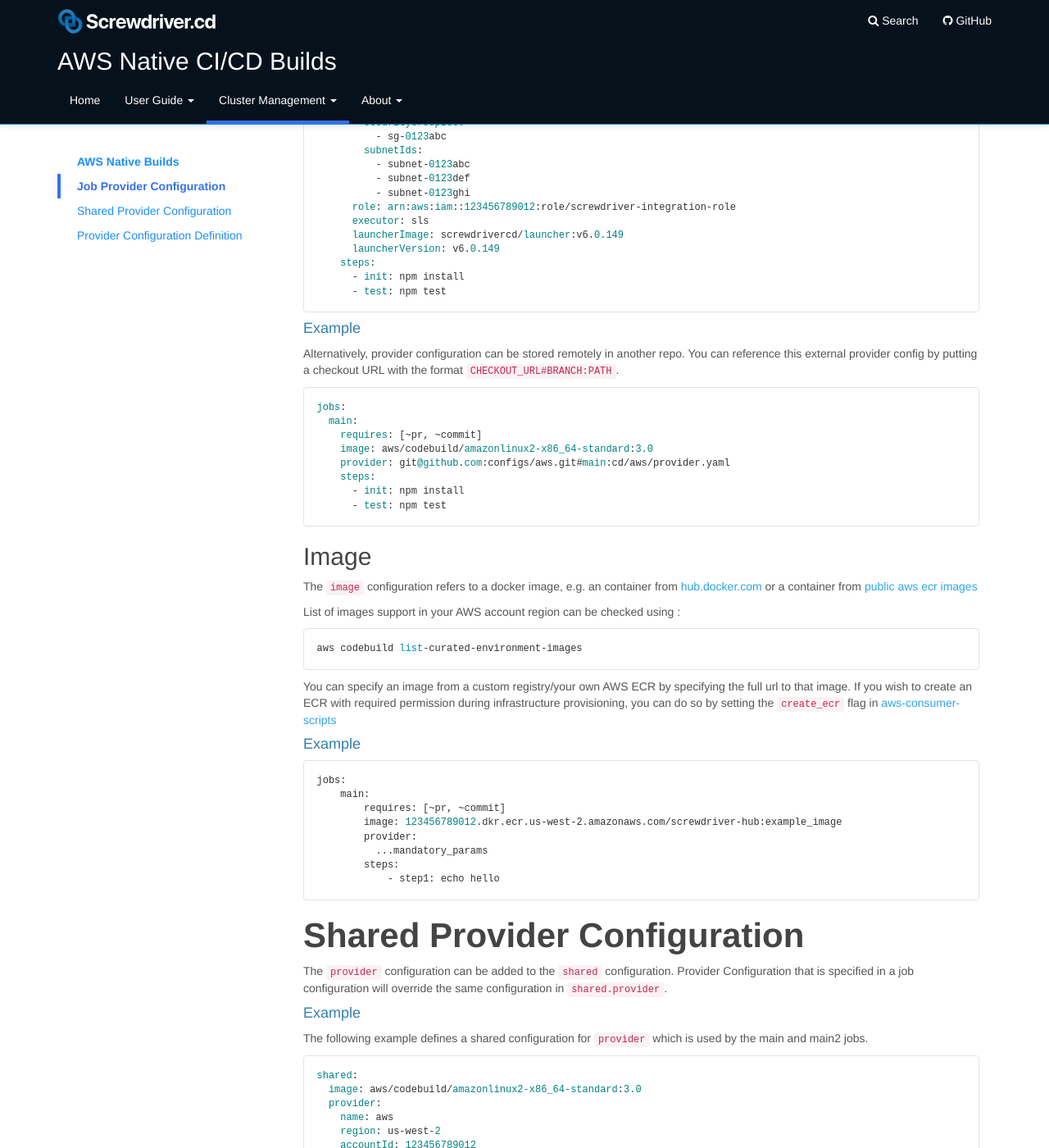
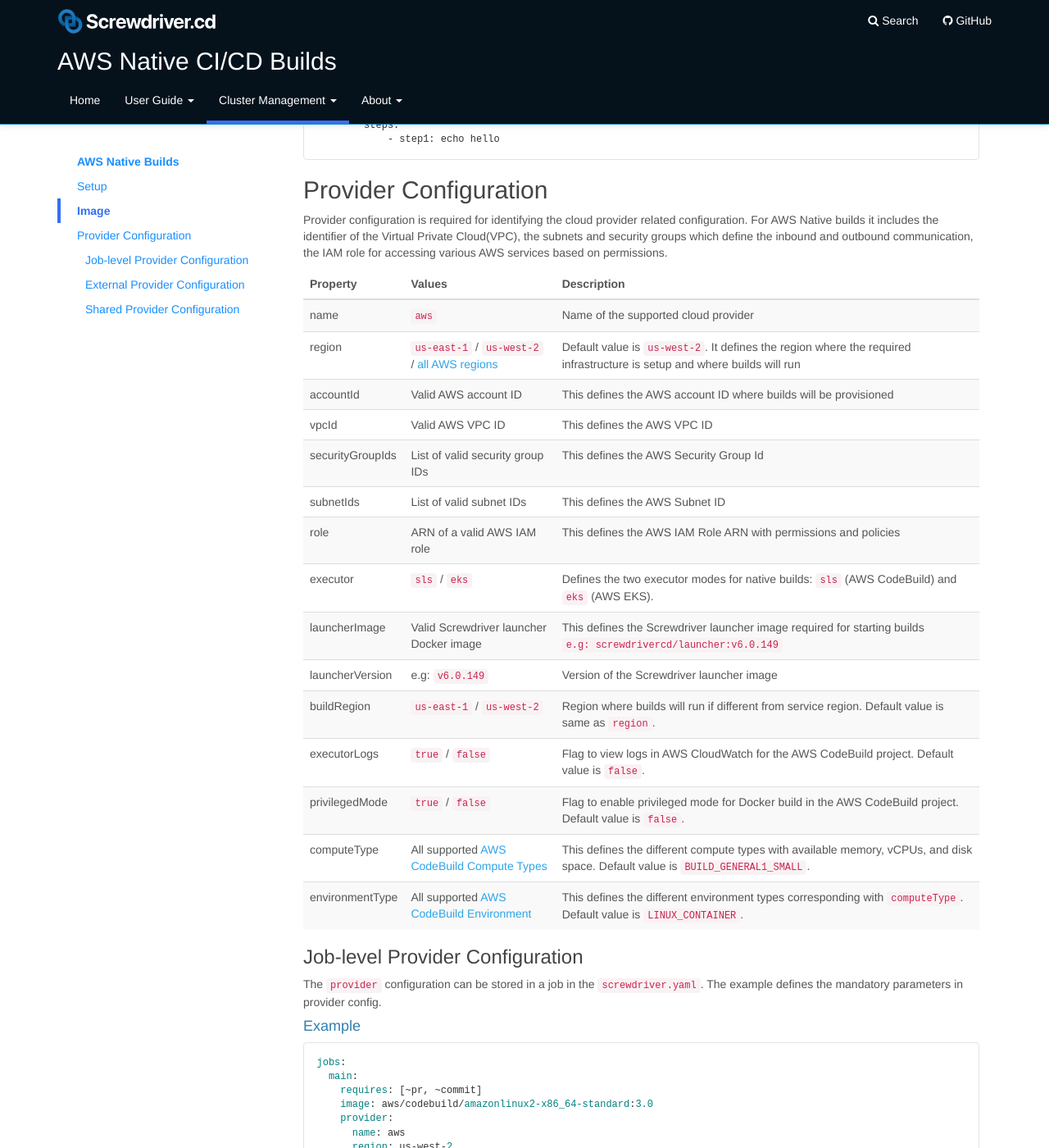
Before and after one commit to screwdriver-cd/guide, a Jekyll site: the page built from docs/cluster-management/aws-integration.md, in a window 1280 px wide and 1400 px high, scrolled down 881 px. Shown: the whole window at 82% size. Built offline with Jekyll 4.4.1, drawn with Linux system fonts in a browser that asks for light colours; some of the changed text lies outside the part shown.

Commit message:
fix: TOC for aws native builds docs (#550)
* fix(2676): Add external provider docs

* fix: TOC for AWS Native docs

````diff
--- a/docs/cluster-management/aws-integration.md
+++ b/docs/cluster-management/aws-integration.md
@@ -7,17 +7,23 @@ toc:
     - title: AWS Native Builds
       url: "#aws-native-builds"
       active: true
-    - title: Job Provider Configuration
-      url: "#job-provider-configuration"
-      active: true
+    - title: Setup
+      url: "#setup"
+    - title: Image
+      url: "#image"
+    - title: Provider Configuration
+      url: "#provider-configuration"
+    - title: Job-level Provider Configuration
+      url: "#job-level-provider-configuration"
+      subitem: true
+    - title: External Provider Configuration
+      url: "#external-provider-configuration"
+      subitem: true
     - title: Shared Provider Configuration
       url: "#shared-provider-configuration"
-      active: true
-    - title: Provider Configuration Definition
-      url: "#provider-configuration-definition"
-      active: true
+      subitem: true
 ---
-## AWS Native Builds
+# AWS Native Builds
 
 Screwdriver can be used to orchestrate AWS native builds which runs in either Code Build or EKS.
 
@@ -37,12 +43,53 @@ A user who wants to integrate should work with Screwdriver Cluster admin to [reg
 
 Once registration is complete, then user should provision build infrastructure by running [this script](https://github.com/screwdriver-cd/aws-consumer-scripts/#instructions).
 
-# Job Provider Configuration
-Provider configuration in jobs is required for identifying the cloud provider related configuration. For AWS Native builds it includes the identifier of the Virtual Private Cloud(VPC), the subnets and security groups which define the inbound and outbound communication, the IAM role for accessing various AWS services based on permissions. The example defines the mandatory parameters in provider config.
+## Image
+The `image` configuration refers to a Docker image, e.g. an container from [hub.docker.com](https://hub.docker.com) or a container from [public aws ecr images](https://docs.aws.amazon.com/codebuild/latest/userguide/build-env-ref-available.html)
+
+List of images support in your AWS account region can be checked using:
+```
+aws codebuild list-curated-environment-images
+```
+You can specify an image from a custom registry/your own AWS ECR by specifying the full url to that image.
+If you wish to create an ECR with required permission during infrastructure provisioning, you can do so by setting the `create_ecr` flag in [aws-consumer-scripts](https://github.com/screwdriver-cd/aws-consumer-scripts#config-definitions)
 
 #### Example
-You can store the full provider configuration in your `screwdriver.yaml`.
+```
+jobs:
+    main:
+        requires: [~pr, ~commit]
+        image: 123456789012.dkr.ecr.us-west-2.amazonaws.com/screwdriver-hub:example_image
+        provider:
+          ...mandatory_params
+        steps:
+            - step1: echo hello
+```
 
+## Provider Configuration
+Provider configuration is required for identifying the cloud provider related configuration. For AWS Native builds it includes the identifier of the Virtual Private Cloud(VPC), the subnets and security groups which define the inbound and outbound communication, the IAM role for accessing various AWS services based on permissions.
+
+| Property | Values | Description |
+| ------------ | -------- | ------------- |
+| name | `aws` | Name of the supported cloud provider |
+| region | `us-east-1` / `us-west-2` / [all AWS regions](https://docs.aws.amazon.com/AmazonRDS/latest/UserGuide/Concepts.RegionsAndAvailabilityZones.html) | Default value is `us-west-2`. It defines the region where the required infrastructure is setup and where builds will run |
+| accountId | Valid AWS account ID | This defines the AWS account ID where builds will be provisioned |
+| vpcId | Valid AWS VPC ID | This defines the AWS VPC ID |
+| securityGroupIds | List of valid security group IDs | This defines the AWS Security Group Id |
+| subnetIds | List of valid subnet IDs | This defines the AWS Subnet ID |
+| role | ARN of a valid AWS IAM role  | This defines the AWS IAM Role ARN with permissions and policies |
+| executor | `sls` / `eks` | Defines the two executor modes for native builds: `sls` (AWS CodeBuild) and `eks` (AWS EKS). |
+| launcherImage | Valid Screwdriver launcher Docker image | This defines the Screwdriver launcher image required for starting builds `e.g: screwdrivercd/launcher:v6.0.149` |
+| launcherVersion | e.g: `v6.0.149` | Version of the Screwdriver launcher image |
+| buildRegion | `us-east-1` / `us-west-2` | Region where builds will run if different from service region. Default value is same as `region`. |
+| executorLogs | `true` / `false` | Flag to view logs in AWS CloudWatch for the AWS CodeBuild project. Default value is `false`. |
+| privilegedMode | `true` / `false` | Flag to enable privileged mode for Docker build in the AWS CodeBuild project. Default value is `false`. |
+| computeType | All supported [AWS CodeBuild Compute Types](https://docs.aws.amazon.com/codebuild/latest/userguide/build-env-ref-compute-types.html) | This defines the different compute types with available memory, vCPUs, and disk space. Default value is `BUILD_GENERAL1_SMALL`.   |
+| environmentType | All supported [AWS CodeBuild Environment](https://docs.aws.amazon.com/codebuild/latest/userguide/build-env-ref-compute-types.html) | This defines the different environment types corresponding with `computeType`. Default value is `LINUX_CONTAINER`. |
+
+### Job-level Provider Configuration
+The `provider` configuration can be stored in a job in the `screwdriver.yaml`. The example defines the mandatory parameters in provider config.
+
+#### Example
 ```
 jobs:
   main:
@@ -83,33 +132,11 @@ jobs:
       - test: npm test
 ```
 
-## Image
-The `image` configuration refers to a docker image, e.g. an container from [hub.docker.com](https://hub.docker.com) or a container from [public aws ecr images](https://docs.aws.amazon.com/codebuild/latest/userguide/build-env-ref-available.html)
-
-List of images support in your AWS account region can be checked using :
-```
-aws codebuild list-curated-environment-images
-```
-You can specify an image from a custom registry/your own AWS ECR by specifying the full url to that image.
-If you wish to create an ECR with required permission during infrastructure provisioning, you can do so by setting the `create_ecr` flag in [aws-consumer-scripts](https://github.com/screwdriver-cd/aws-consumer-scripts#config-definitions)
+### Shared Provider Configuration
+The `provider` configuration can be added to the `shared` configuration. A provider that is specified in a job configuration will override the same configuration in `shared.provider`.
 
 #### Example
-```
-jobs:
-    main:
-        requires: [~pr, ~commit]
-        image: 123456789012.dkr.ecr.us-west-2.amazonaws.com/screwdriver-hub:example_image
-        provider:
-          ...mandatory_params
-        steps:
-            - step1: echo hello
-```
-
-# Shared Provider Configuration
-The `provider` configuration can be added to the `shared` configuration. Provider Configuration that is specified in a job configuration will override the same configuration in `shared.provider`.
-
-#### Example
-The following example defines a shared configuration for `provider` which is used by the main and main2 jobs.
+The following example defines a shared configuration for `provider` which is used by the `main` and `main2` jobs.
 ```
 shared:
   image: aws/codebuild/amazonlinux2-x86_64-standard:3.0
@@ -164,23 +191,3 @@ jobs:
             - test: echo Skipping test
 
 ```
-
-# Provider Configuration Definition
-
-| Property | Values | Description |
-| ------------ | -------- | ------------- |
-| name | `aws` | Name of the supported cloud provider |
-| region | `us-east-1` / `us-west-2` / [all AWS regions](https://docs.aws.amazon.com/AmazonRDS/latest/UserGuide/Concepts.RegionsAndAvailabilityZones.html) | Default value is `us-west-2`. It defines the region where the required infrastructure is setup and where builds will run |
-| accountId | Valid AWS account ID | This defines the AWS account ID where builds will be provisioned |
-| vpcId | Valid AWS VPC ID | This defines the AWS VPC ID |
-| securityGroupIds | List of valid security group IDs | This defines the AWS Security Group Id |
-| subnetIds | List of valid subnet IDs | This defines the AWS Subnet ID |
-| role | ARN of a valid AWS IAM role  | This defines the AWS IAM Role ARN with permissions and policies |
-| executor | `sls` / `eks` | Defines the two executor modes for native builds: `sls` (AWS CodeBuild) and `eks` (AWS EKS). |
-| launcherImage | Valid Screwdriver launcher Docker image | This defines the Screwdriver launcher image required for starting builds `e.g: screwdrivercd/launcher:v6.0.149` |
-| launcherVersion | e.g: `v6.0.149` | Version of the Screwdriver launcher image |
-| buildRegion | `us-east-1` / `us-west-2` | Region where builds will run if different from service region. Default value is same as `region`. |
-| executorLogs | `true` / `false` | Flag to view logs in AWS CloudWatch for the AWS CodeBuild project. Default value is `false`. |
-| privilegedMode | `true` / `false` | Flag to enable privileged mode for Docker build in the AWS CodeBuild project. Default value is `false`. |
-| computeType | All supported [AWS CodeBuild Compute Types](https://docs.aws.amazon.com/codebuild/latest/userguide/build-env-ref-compute-types.html) | This defines the different compute types with available memory, vCPUs, and disk space. Default value is `BUILD_GENERAL1_SMALL`.   |
-| environmentType | All supported [AWS CodeBuild Environment](https://docs.aws.amazon.com/codebuild/latest/userguide/build-env-ref-compute-types.html) | This defines the different environment types corresponding with `computeType`. Default value is `LINUX_CONTAINER`. |
````
Also changed, not shown: other parts of docs/cluster-management/aws-integration.md (+4 -2 lines).
